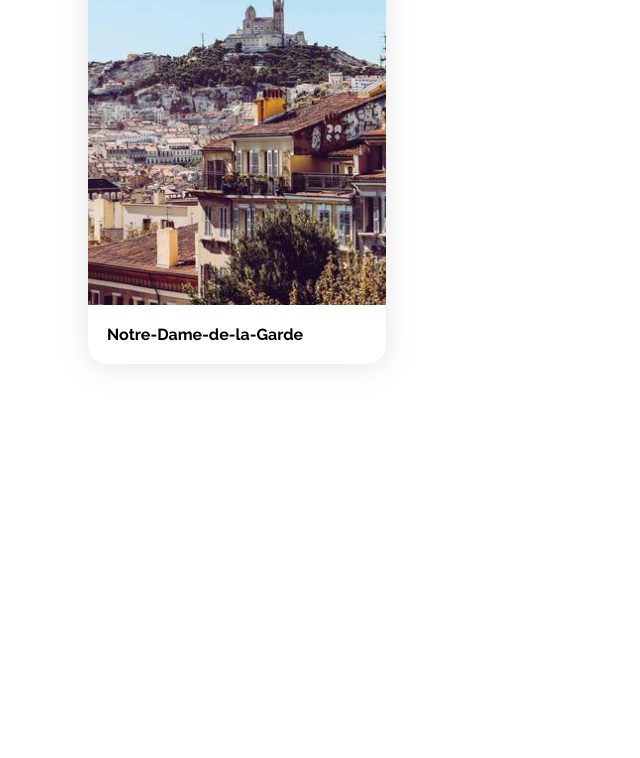
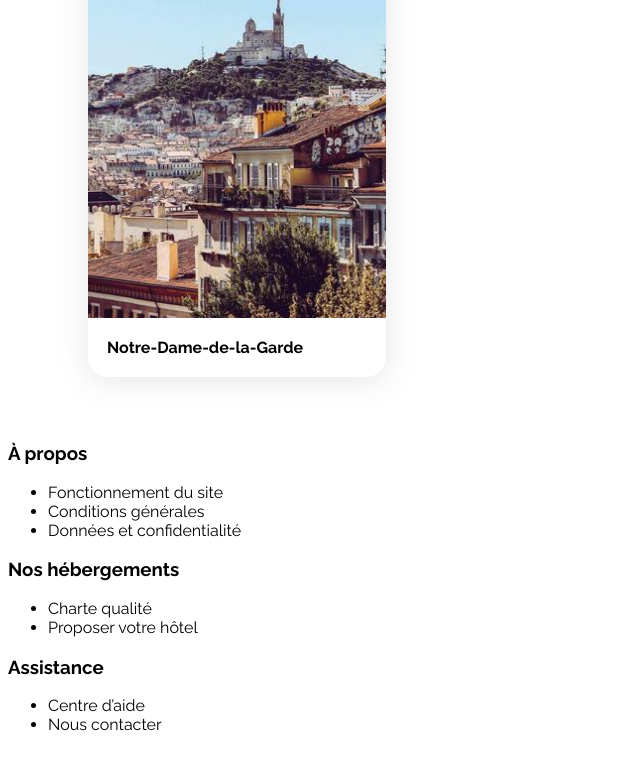
Before and after one commit to G-e-s-s/OC_Projet1_Booki, a plain HTML site: page index.html in a window 1280 px wide. Shown: the part 1982-2740 px from the top of the page, without its empty margins (0-640 px from the left). Before the commit the page ends 2419 px from the top, so only its background shows below. Drawn offline with Linux system fonts and the light colour scheme.

Commit message:
Ajout du footer et petites modifications

```diff
--- a/index.html
+++ b/index.html
@@ -17,7 +17,7 @@
 
 <body>
     <div class="main-container">
-        <!-- Header-->
+        <!-- Header -->
         <header>
             <nav>
                 <div class="header">
@@ -25,8 +25,8 @@
                         <img class="logo" src="images/logo/Booki.png" alt="Logo Booki">
                     </div>
                     <ul class = menu>
-                        <li class="bouton-hebergements"><a href="index.html">Hébergements</a></li>
-                        <li class="bouton-activites"><a href="index.html">Activités</a></li>
+                        <li class="bouton-hebergements"><a href="#titre-contenu">Hébergements</a></li>
+                        <li class="bouton-activites"><a href="#titre-activites">Activités</a></li>
                     </ul>
                 </div>
             </nav>
@@ -70,7 +70,7 @@
             <div class="hebergements-and-populaires">
                 <!-- Hébergement à Marseille -->
                 <section class="hebergements">
-                    <h2 class="titres-contenu">Hébergements à Marseille</h2>
+                    <h2 id="titre-contenu">Hébergements à Marseille</h2>
                         <div class="groupe-chambres">
                             <a href="#">
                                 <article class="cartes">
@@ -192,7 +192,7 @@
                         <a href="#"><p class="afficher-plus">Afficher plus</p></a>
                 </section>
 
-                <!-- Populaires-->
+                <!-- Populaires -->
                 <section class="populaires">
                     <div class="populaires-title">
                         <h2 class="section-title">Les plus populaires</h2>
@@ -267,48 +267,57 @@
                     <a href="#">
                         <article class="cartes-activites">
                             <img class="images-activites" src="images/activites/reno-laithienne.jpg" alt="Image du Vieux-Port">
-                            <!--<div class="carte-contenu">-->
-                                <p class="description-activites">Vieux-port</p>
-                            <!--</div>-->
+                            <p class="description-activites">Vieux-port</p>
                         </article>
                     </a>
-
                     <a href="#">
                         <article class="cartes-activites">
                             <img class="images-activites" src="images/activites/paul-hermann.jpg" alt="Image du fort de la Pomègues">
-                            <!--<div class="carte-contenu">-->
-                                <p class="description-activites">Fort de Pomègues</p>
-                            <!--</div>-->
+                            <p class="description-activites">Fort de Pomègues</p>
                         </article>
                     </a>
-
                     <a href="#">
                         <article class="cartes-activites">
                             <img class="images-activites" src="images/activites/kilyan-sockalingum.jpg" alt="Image du parc national des Calanques">
-                            <!--<div class="carte-contenu">-->
-                                <p class="description-activites">Parc national des Calanques</p>
-                            <!--</div>-->
+                            <p class="description-activites">Parc national des Calanques</p>
                         </article>
                     </a>
-
                     <a href="#">
                         <article class="cartes-activites">
                             <img class="images-activites" src="images/activites/florian-wehde.jpg" alt="Image de Notre-Dame-de-la-Garde">
-                            <!--<div class="carte-contenu">-->
-                                <p class="description-activites">Notre-Dame-de-la-Garde</p>
-                            <!--</div>-->
+                            <p class="description-activites">Notre-Dame-de-la-Garde</p>
                         </article>
                     </a>
                 </div>
             </div>
-
-
         </main>
 
         <!-- Footer -->
         <footer>
-
-
+           <div id="footer-items">
+                <div class="a-propos">
+                    <h3>À propos</h3>
+                    <ul>
+                        <li><a href="#">Fonctionnement du site</a></li>
+                        <li><a href="#">Conditions générales</a></li>
+                        <li><a href="#">Données et confidentialité</a></li>
+                    </ul>
+                </div>
+                <div class="a-propos">
+                    <h3>Nos hébergements</h3>
+                    <ul>
+                        <li><a href="#">Charte qualité</a></li>
+                        <li><a href="#">Proposer votre hôtel</a></li>
+                    </ul>
+                </div>
+                <div class="a-propos">
+                    <h3>Assistance</h3>
+                    <ul>
+                        <li><a href="#">Centre d’aide</a></li>
+                        <li><a href="#">Nous contacter</a></li>
+                    </ul>
+                </div>
+           </div>
         </footer>
     </div>
 </body>
```
